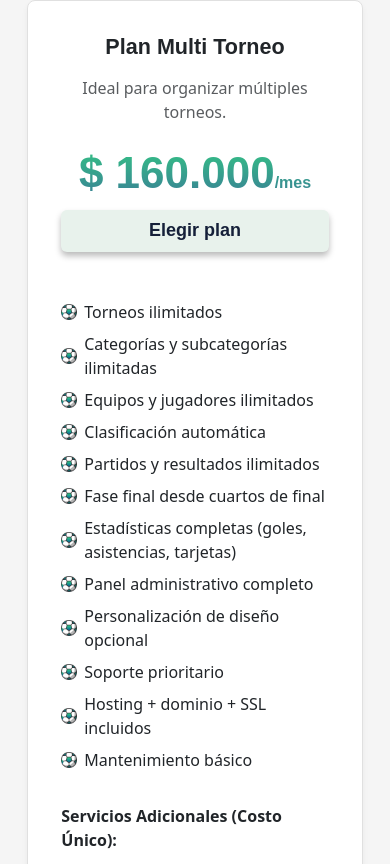
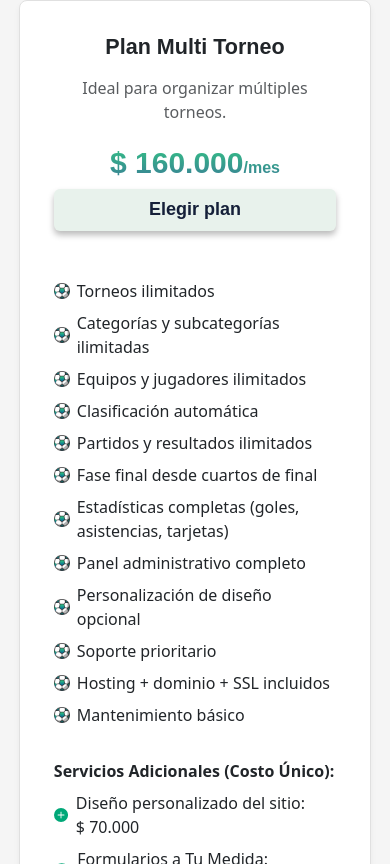
Before and after one commit to nestor2312/landing, a React (Vite) app: page / in a window 390 px wide. Shown: the part 2520-3384 px from the top of the page. Built offline with nearby package versions, Linux system fonts and the light colour scheme; a web font is replaced by a local one.

Commit message:
update prices

```diff
--- a/src/App.css
+++ b/src/App.css
@@ -356,12 +356,17 @@ input::placeholder{
 }
 
   @media only screen and (max-width: 576px) {
+
+.font-prices{
+   font-size: 30px;
+}
+
     .margin{
       margin-top: -300px!important;
 
     }
   .card-price{
-          width: 90%;
+          width: 94%;
         }
         .pricing-card {
 
```
